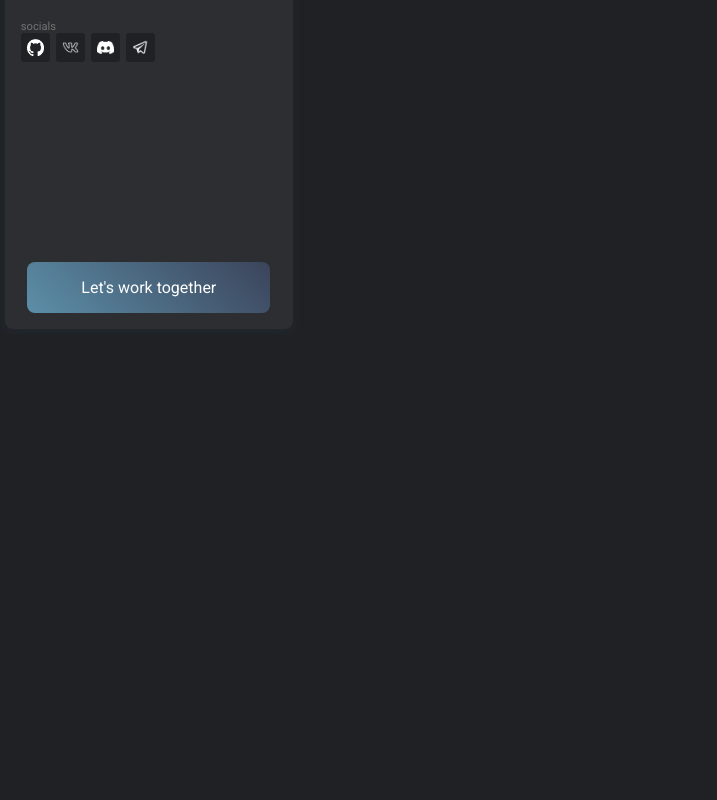
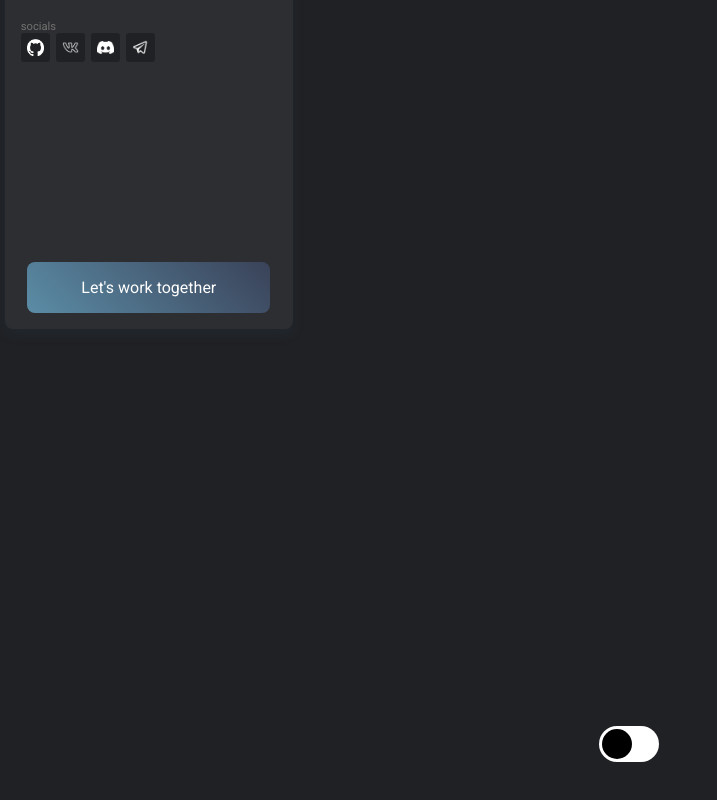
Before and after one commit to fROSTY1L/NazdarDev, a React (Vite) app: page / in a window 1280 px wide. Shown: the part 466-1266 px from the top of the page, without its empty margins (0-717 px from the left). Before the commit the page ends 800 px from the top, so only its background shows below. Built offline with nearby package versions, Linux system fonts and the light colour scheme.

Commit message:
toggle theme

```diff
--- a/src/App.tsx
+++ b/src/App.tsx
@@ -1,13 +1,16 @@
 import AboutMe from "./layout/AboutMe"
 import Header from "./layout/Header"
 import { GlobalStyle } from "./styles/GlobalStyle"
+import { useColors } from "./variables/Colors"
 
 function App() {
+  const colors = useColors()
+
   return (
     <>
-      <GlobalStyle/>
+      <GlobalStyle colors={colors}/>
       <AboutMe/>
-
+      <Header/>
     </>
   )
 }
--- a/src/components/AboutMe/InfoString.tsx
+++ b/src/components/AboutMe/InfoString.tsx
@@ -1,4 +1,5 @@
 import { AboutMeInfo, AboutMeInfoText, AboutMeInfoTitle } from "../../styles/AboutMe.style"
+import { useColors } from "../../variables/Colors"
 
 interface InfoStringProps {
     title: string,
@@ -6,9 +7,11 @@ interface InfoStringProps {
 }
 
 const InfoString = (props: InfoStringProps) => {
+  const colors = useColors()
+
   return (
     <AboutMeInfo>
-        <AboutMeInfoTitle>
+        <AboutMeInfoTitle colors={colors}>
           {props.title}
         </AboutMeInfoTitle>
         <AboutMeInfoText>
--- a/src/components/AboutMe/Socials.tsx
+++ b/src/components/AboutMe/Socials.tsx
@@ -1,4 +1,5 @@
 import { AboutMeInfo, AboutMeInfoTitle, AdditionalButtons, Button, ButtonWrap } from "../../styles/AboutMe.style"
+import { useColors } from "../../variables/Colors"
 
 interface InfoStringProps {
     title: string,
@@ -6,17 +7,17 @@ interface InfoStringProps {
 }
 
 const Socials = (props: InfoStringProps) => {
-
+  const colors = useColors()
   return (
     <AboutMeInfo>
-        <AboutMeInfoTitle>
+        <AboutMeInfoTitle colors={colors}>
           {props.title}
         </AboutMeInfoTitle>
         <AdditionalButtons>
             {props.image.map((img: string) => {
                 const className = img.split('/').pop()?.split('.')[0];
                 return (
-                    <ButtonWrap key={img} className={className}>
+                    <ButtonWrap colors={colors} key={img} className={className}>
                         <Button src={img}/>
                     </ButtonWrap>)}
                 )}
--- /dev/null
+++ b/src/components/Header/ThemeToggle.tsx
@@ -0,0 +1,21 @@
+import { useDispatch } from "react-redux"
+import { Container, Input, Label, Span } from "../../styles/Header/ToggleTheme.style"
+import { setTheme } from "../../store/themeReducer"
+
+const ThemeToggle = () => {
+  const dispatch = useDispatch()
+
+  const toggleTheme = () => {
+    dispatch(setTheme())
+  }
+  return (
+    <Container>
+        <Label>
+          <Input type="checkbox" onChange={toggleTheme} />
+          <Span></Span>
+        </Label>
+      </Container>
+  )
+}
+
+export default ThemeToggle
--- a/src/layout/AboutMe.tsx
+++ b/src/layout/AboutMe.tsx
@@ -8,11 +8,12 @@ import github from "../assets/AboutMe/buttons/github.png"
 import InfoString from "../components/AboutMe/InfoString"
 import Socials from "../components/AboutMe/Socials"
 import LetsWorkButton from "../components/AboutMe/LetsWorkButton"
+import { useColors } from "../variables/Colors"
 
 const AboutMe = () => {
-  console.log(vk)
+  const colors = useColors()
   return (
-    <Wrap>
+    <Wrap colors={colors}>
       <Content>
         <InfoPart>
         <Title>
--- a/src/layout/Header.tsx
+++ b/src/layout/Header.tsx
@@ -1,7 +1,9 @@
+import ThemeToggle from "../components/Header/ThemeToggle"
+
 const Header = () => {
   return (
     <div>
-
+      <ThemeToggle/>
     </div>
   )
 }
--- a/src/store/index.tsx
+++ b/src/store/index.tsx
@@ -1,9 +1,11 @@
 import { configureStore } from "@reduxjs/toolkit";
 import modalReducer from "./modalReducer";
+import themeReducer from "./themeReducer";
 
 export const store = configureStore({
     reducer:{
-        modal: modalReducer
+        modal: modalReducer,
+        theme: themeReducer
     }
 })
 
--- /dev/null
+++ b/src/store/themeReducer.tsx
@@ -0,0 +1,22 @@
+import { createSlice } from '@reduxjs/toolkit';
+
+interface ThemeState {
+    theme: 'light' | 'dark';
+}
+
+const initialState: ThemeState = {
+    theme: 'dark',
+};
+
+const themeSlice = createSlice({
+    name: 'theme',
+    initialState,
+    reducers: {
+        setTheme(state) {
+            state.theme = state.theme === 'light' ? 'dark' : 'light';
+        },
+    },
+});
+
+export const { setTheme } = themeSlice.actions;
+export default themeSlice.reducer;
--- a/src/styles/AboutMe.style.tsx
+++ b/src/styles/AboutMe.style.tsx
@@ -1,11 +1,12 @@
 import styled, { keyframes } from "styled-components";
-import { colors } from "../variables/Colors";
+import { Colors } from "../variables/Colors";
 
-const Wrap = styled.div`
+
+const Wrap = styled.div<{colors: Colors}>`
   top: .3rem;
   position: sticky;
   border-radius: .5rem;
-  background: ${colors.menu};
+  background: ${({ colors }) => colors.menu};
   height: calc(100vh - .6rem);
   width: 18rem;
   margin: .3rem;
@@ -73,8 +74,8 @@ const TitleImg = styled.img`
 const AboutMeInfo = styled.div`
  width: 100%;
 `
-const AboutMeInfoTitle = styled.p`
-  color: ${colors.textGray};
+const AboutMeInfoTitle = styled.p<{ colors: Colors }>`
+  color: ${({ colors }) => colors.textGray};
   font-size: .7rem
 `
 const AboutMeInfoText = styled.p`
@@ -95,13 +96,13 @@ const AdditionalButtons = styled.div`
 const Button = styled.img`
   width: 90%;
 `
-const ButtonWrap = styled.div`
+const ButtonWrap = styled.div<{ colors: Colors }>`
   cursor: pointer;
   width: 1.8rem;
   height: 1.8rem;
   padding: .3rem;
   border-radius: .2rem;
-  background: ${colors.bg};
+  background: ${({ colors }) => colors.bg};
   display: flex;
   justify-content: center;
   align-items: center;
@@ -155,12 +156,12 @@ const ModalBackground = styled.div`
     left: 0;
     right: 0;
     bottom: 0;
-    background: rgba(0, 0, 0, 0.5); // Полупрозрачный фон
-    backdrop-filter: blur(5px); // Размытие фона
+    background: rgba(0, 0, 0, 0.5);
+    backdrop-filter: blur(5px);
     display: flex;
     justify-content: center;
     align-items: center;
-    z-index: 1000; // Убедитесь, что модал выше других элементов
+    z-index: 1000;
 `;
 
 
--- a/src/styles/GlobalStyle.tsx
+++ b/src/styles/GlobalStyle.tsx
@@ -1,7 +1,7 @@
 import { createGlobalStyle } from "styled-components";
-import { colors } from "../variables/Colors";
+import { Colors, useColors } from "../variables/Colors";
 
-export const GlobalStyle = createGlobalStyle`
+export const GlobalStyle = createGlobalStyle<{colors: Colors}>`
 *{
     margin: 0;
     padding: 0;
@@ -11,20 +11,20 @@ export const GlobalStyle = createGlobalStyle`
 }
 
 body{
-    background: ${colors.bg};
+    background: ${({ colors }) => colors.bg};
 }
 
 .vk:hover {
-      background-color: ${colors.buttons.vk};
+      background-color: ${({ colors }) => colors.buttons.vk};
   }
 .telegram:hover {
-      background-color: ${colors.buttons.telegram};
+      background-color: ${({ colors }) => colors.buttons.telegram};
   }
 .discord:hover {
-      background-color: ${colors.buttons.discord};
+      background-color: ${({ colors }) => colors.buttons.discord};
   }
 .github:hover {
-      background-color: ${colors.buttons.github};
+      background-color: ${({ colors }) => colors.buttons.github};
   }
 
 .non-selectable {
--- /dev/null
+++ b/src/styles/Header/ToggleTheme.style.tsx
@@ -0,0 +1,59 @@
+import styled from "styled-components";
+
+const Container = styled.div`
+  display: flex;
+  align-items: center;
+  justify-content: center;
+  height: 100vh;
+`;
+
+const Label = styled.label`
+  display: inline-block;
+`;
+
+const Input = styled.input`
+  position: absolute;
+  opacity: 0;
+  width: 0;
+  height: 0;
+  appearance: none;
+`;
+
+const Span = styled.span<{theme: string}>`
+  display: block;
+  position: relative;
+  font-size: 18px;
+  padding: 8px;
+  padding-left: 74px;
+  &::before {
+    display: block;
+    content: "";
+    position: absolute;
+    left: 0;
+    top: 0;
+    width: 60px;
+    height: 36px;
+    border-radius: 18px;
+    background-color: ${({ theme }) => (theme === "dark" ? "red" : "white")};
+    transition: background-color 0.3s;
+  }
+  &::after {
+    display: block;
+    content: "";
+    position: absolute;
+    width: 30px;
+    height: 30px;
+    border-radius: 15px;
+    background-color: black;
+    left: 3px;
+    top: 3px;
+    transition: transform 0.3s;
+  }
+  ${Input}:checked + &::before {
+    background-color: red;
+  }
+  ${Input}:checked + &::after {
+    transform: translateX(24px);
+  }
+`
+export {Container, Label, Input, Span}
--- a/src/variables/Colors.tsx
+++ b/src/variables/Colors.tsx
@@ -1,4 +1,23 @@
-export const colors = {
+import { useSelector } from "react-redux";
+import { RootState } from "../store";
+
+export interface Colors {
+    menu: string,
+    bg: string,
+    textGray: string,
+    buttons: {
+        vk: string,
+        telegram: string,
+        github: string,
+        discord: string
+    }
+}
+
+export const useColors = () => {
+    const theme = useSelector((state: RootState) => state.theme.theme);
+
+    return theme === 'dark' ?
+    {
         menu: '#2D2E31',
         bg: '#202124',
         textGray: '#737272',
@@ -8,4 +27,16 @@ export const colors = {
             github: '#FFB808',
             discord: '#5661EA'
         }
+    } :
+    {
+        menu: '#2D2E31',
+        bg: '#202124',
+        textGray: '#737272',
+        buttons: {
+            vk: '#0072F7',
+            telegram: '#28A4E4',
+            github: '#FFB808',
+            discord: '#5661EA'
         }
+    };
+};
```
Lines whose indentation alone changed are shown as unchanged.
